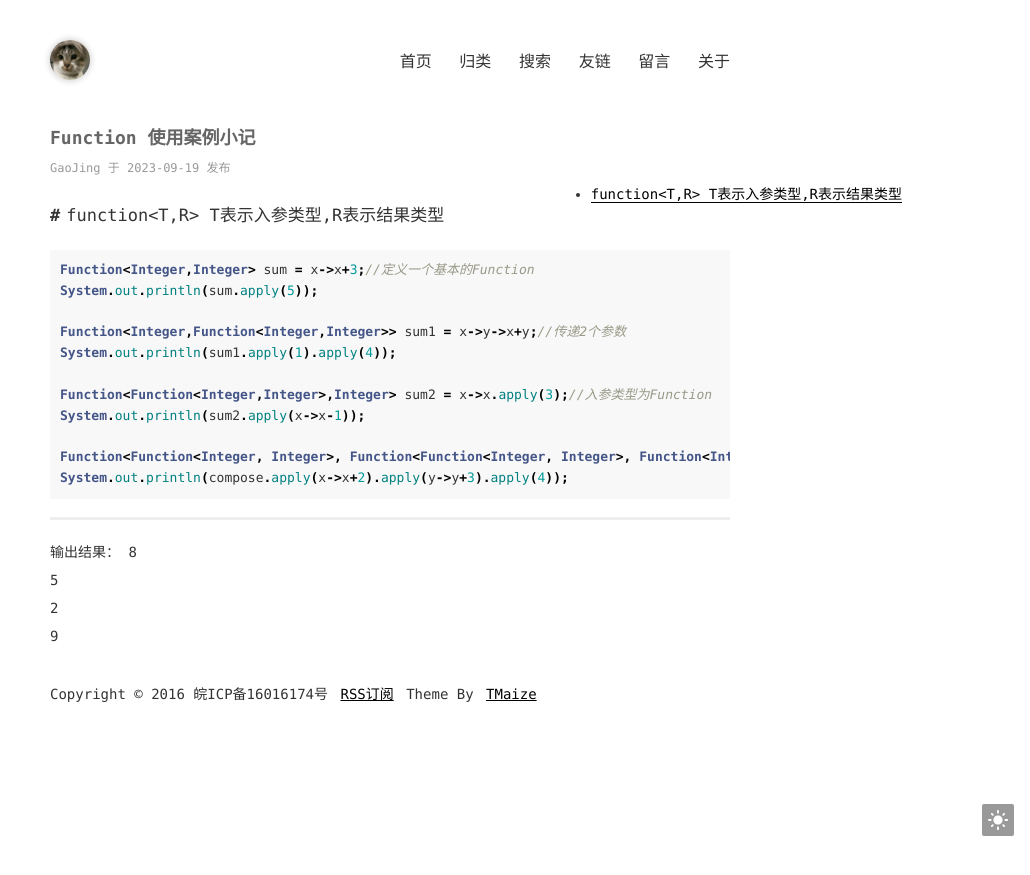
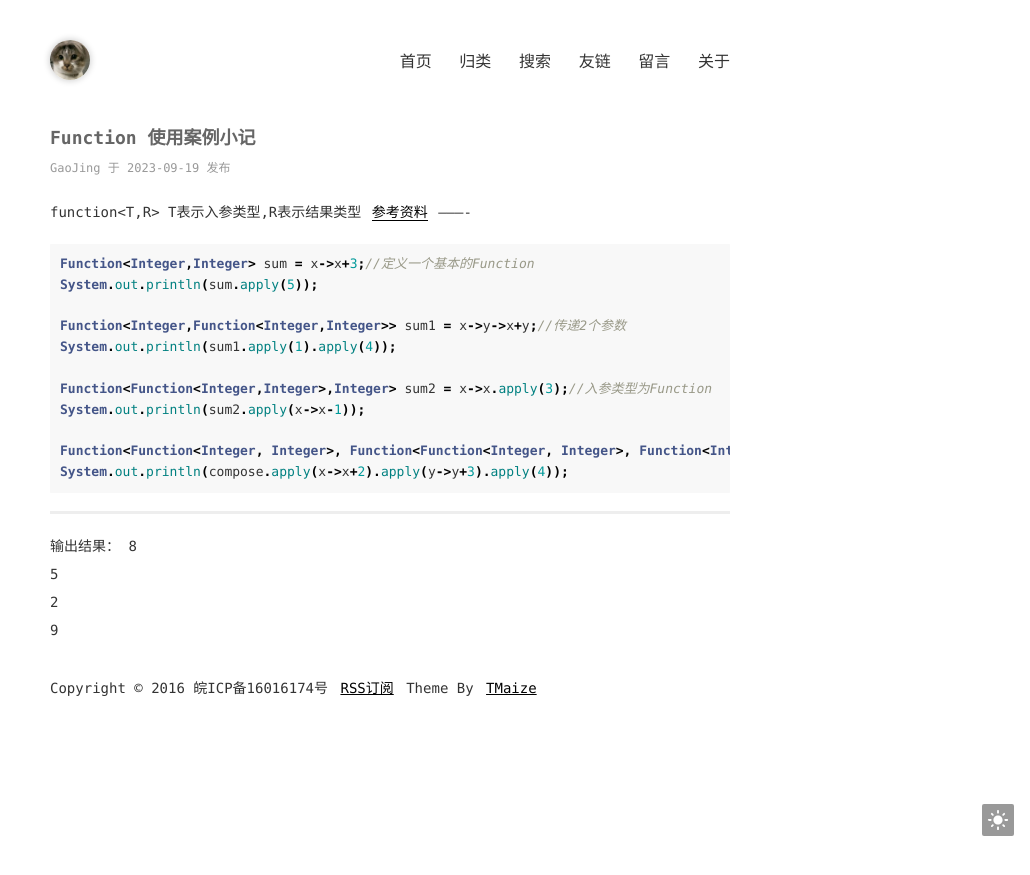
Before and after one commit to gaoj-git/gaoj-git.github.io, a Jekyll site: the page built from _posts/2023-09-19-Function 使用案例小记.md, in a window 1280 px wide. Shown: the top 875 px of the page, without its empty margins (250-1280 px from the left). Built offline with Jekyll 4.4.1, drawn with Linux system fonts in a browser that asks for light colours.

Commit message:
修改文件: _posts/2023-09-19-Function 使用案例小记.md

````diff
--- a/_posts/2023-09-19-Function 使用案例小记.md
+++ b/_posts/2023-09-19-Function 使用案例小记.md
@@ -6,6 +6,7 @@ categories: [JDK]
 
 
 function<T,R> T表示入参类型,R表示结果类型
+[参考资料](https://blog.csdn.net/boyan_HFUT/article/details/99618833)
 ----------
 
 ```java
````
